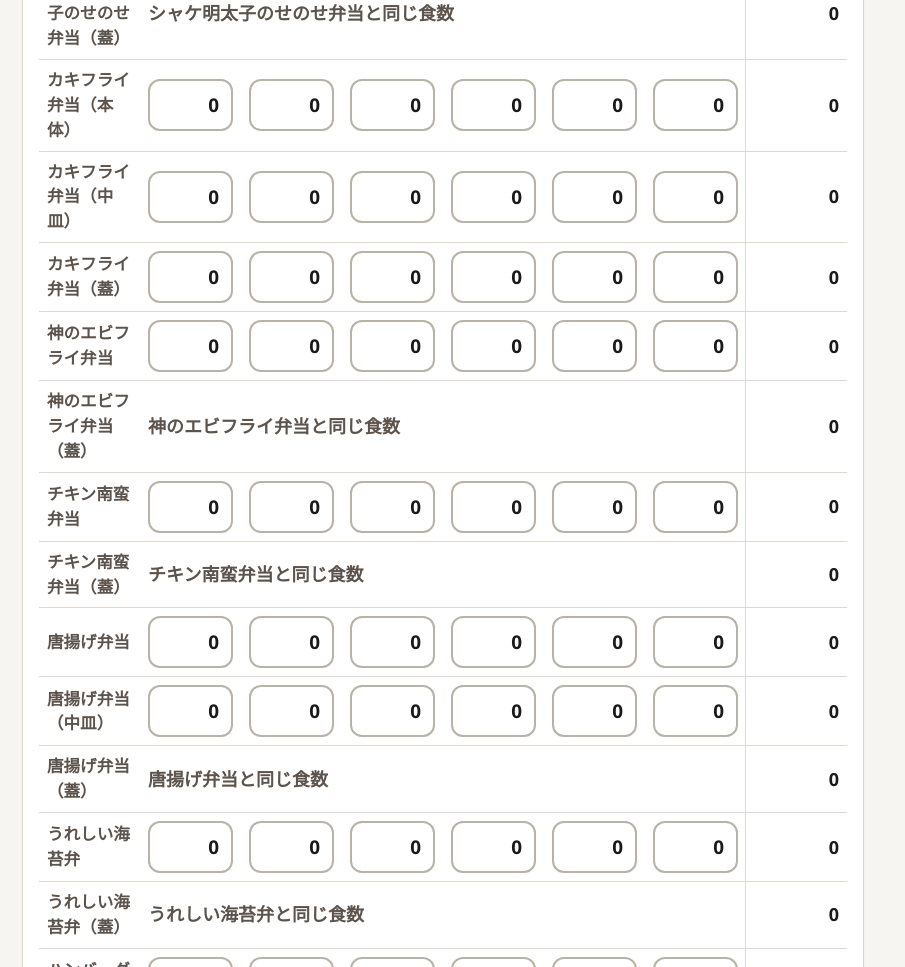
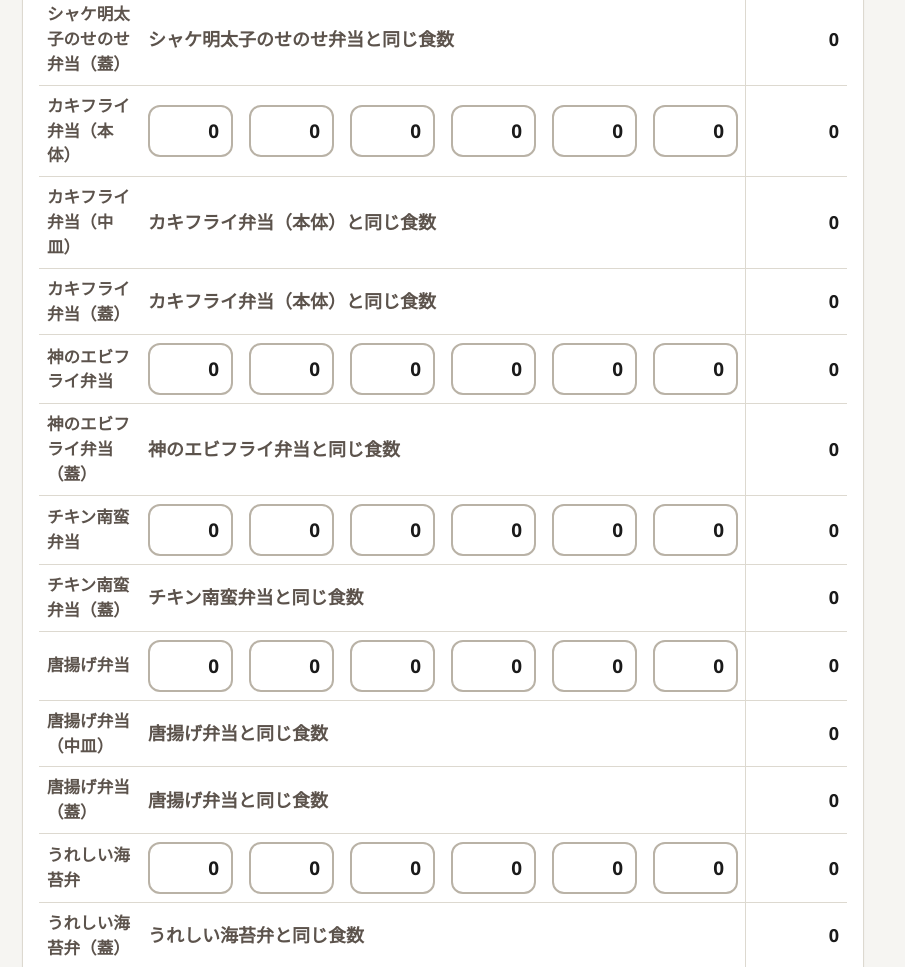
Before and after one commit to tomonamanma-pixel/houzai-order-calc, a plain HTML site: page index.html in a window 1280 px wide. Shown: the part 1327-2294 px from the top of the page, without its empty margins (0-905 px from the left). Drawn offline with Linux system fonts and the light colour scheme.

Commit message:
カキフライ弁当と唐揚げ弁当の中皿を、本体と同じ食数で計算する。
Co-authored-by: Cursor <cursoragent@cursor.com>

```diff
--- a/index.html
+++ b/index.html
@@ -376,7 +376,7 @@
 
         <section class="card card-meals">
           <h2>2. 来週のメニュー食数（日別）</h2>
-          <p class="hint">月〜土の食数を入れてください。1食につき、容器を1枚使います。「元気べんとう（蓋）」のように登録したメニューは、元気べんとうと同じ食数になります。右端は6日分の合計です。</p>
+          <p class="hint">月〜土の食数を入れてください。1食につき、容器を1枚使います。うしろが（蓋）のメニューは、本体と同じ食数になります。カキフライ弁当の中皿は「カキフライ弁当（本体）」、唐揚げ弁当の中皿は「唐揚げ弁当」と同じ食数です。右端は6日分の合計です。</p>
           <p class="scroll-hint">表は横にスライドできます。</p>
           <div id="meals-root"></div>
         </section>
@@ -402,7 +402,7 @@
       <section id="panel-master" class="panel" aria-label="メニュー・容器" hidden>
         <section class="card">
           <h2>メニュー・容器</h2>
-          <p class="hint">同じ品番は自動で1つにまとまります。1ケースの枚数と予備在庫は、同じ品番のうち一番上の行を使います。品番が空のメニューは、それぞれ別になります。品番は、入力欄から離れると反映されます。蓋を別に注文するものは、「元気べんとう（蓋）」という名前でメニューを追加します。</p>
+          <p class="hint">同じ品番は自動で1つにまとまります。1ケースの枚数と予備在庫は、同じ品番のうち一番上の行を使います。品番が空のメニューは、それぞれ別になります。品番は、入力欄から離れると反映されます。蓋を別に注文するものは、「元気べんとう（蓋）」という名前でメニューを追加します。中皿を本体と連動させるのは、「カキフライ弁当（中皿）」と「唐揚げ弁当（中皿）」です。</p>
           <p class="scroll-hint">表は横にスライドできます。</p>
           <div id="master-root"></div>
           <div class="actions">
@@ -578,17 +578,37 @@
         return String(value == null ? "" : value).replace(/^[\s\u3000]+|[\s\u3000]+$/g, "");
       }
 
-      function lidBaseName(name) {
-        var match = trimName(name).match(/^(.+?)[（(]\s*蓋\s*[）)]$/);
-        return match ? trimName(match[1]) : "";
+      var LINKED_PLATES = { "カキフライ弁当": true, "唐揚げ弁当": true };
+
+      function nameParts(name) {
+        var text = trimName(name);
+        var match = text.match(/^(.+?)[（(]\s*(蓋|中皿|ナカ皿|なか皿|本体)\s*[）)]$/);
+        if (!match) return { base: text, kind: "" };
+        var kind = match[2];
+        if (kind === "ナカ皿" || kind === "なか皿") kind = "中皿";
+        return { base: trimName(match[1]), kind: kind };
+      }
+
+      function isLinkedPart(menu) {
+        var part = nameParts(menu.name);
+        if (part.kind === "蓋") return true;
+        return part.kind === "中皿" && !!LINKED_PLATES[part.base];
       }
 
       function linkedBases(menu) {
-        var base = lidBaseName(menu.name);
-        if (!base) return [];
+        if (!isLinkedPart(menu)) return [];
+        var base = nameParts(menu.name).base;
         return state.menus.filter(function (other) {
-          return other.id !== menu.id && !lidBaseName(other.name) && trimName(other.name) === base;
+          if (other.id === menu.id) return false;
+          var part = nameParts(other.name);
+          if (part.base !== base) return false;
+          if (part.kind === "蓋" || part.kind === "中皿") return false;
+          return part.kind === "" || part.kind === "本体";
         });
+      }
+
+      function linkedNote(menu) {
+        return linkedBases(menu).map(menuLabel).join("・") + "と同じ食数";
       }
 
       function blankMenu(name, category, code, perCase, reserve) {
@@ -979,7 +999,7 @@
             esc(menuLabel(menu)) + "</th>";
           var bases = linkedBases(menu);
           if (bases.length) {
-            html += '<td class="lid-note" colspan="6">' + esc(lidBaseName(menu.name)) + "と同じ食数</td>";
+            html += '<td class="lid-note" colspan="6">' + esc(linkedNote(menu)) + "</td>";
           } else {
             menu.counts.forEach(function (count, index) {
               html += '<td><input class="num" inputmode="numeric" autocomplete="off" data-count-for="' + esc(menu.id) +
```
